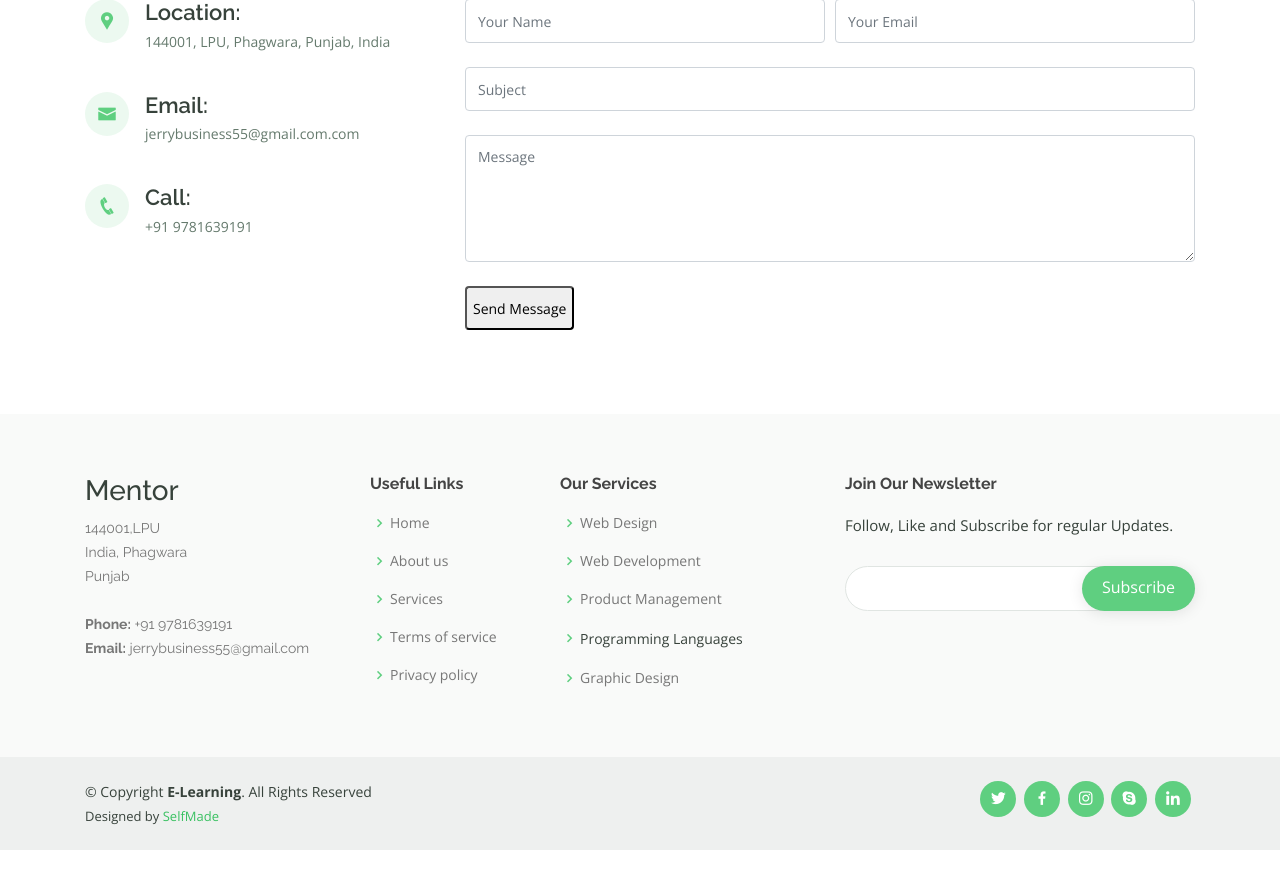
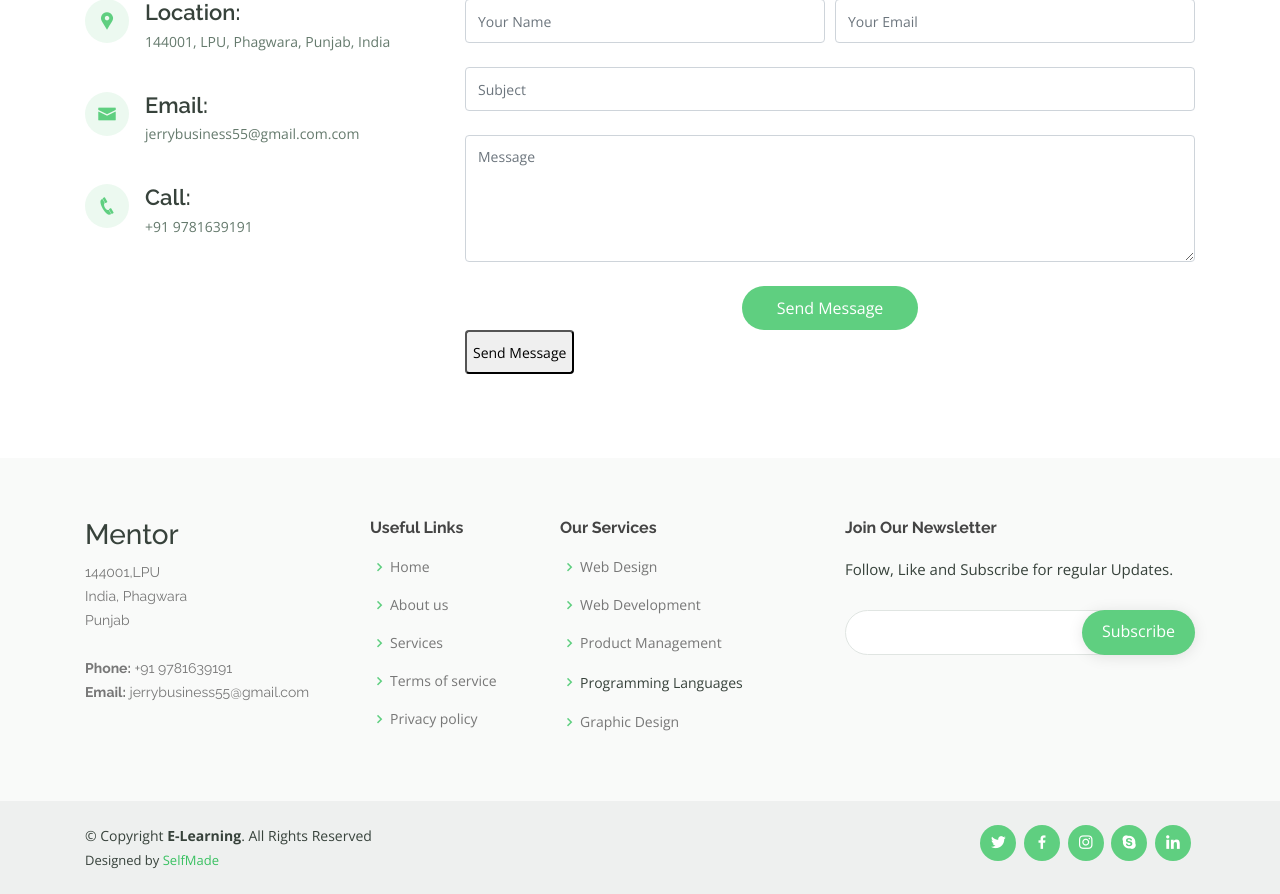
Before and after one commit to Jack9507/Capstone, a Flask app: page /contact in a window 1280 px wide. Shown: the part 610-1504 px from the top of the page. Before the commit the page ends 1460 px from the top, so only its background shows below. Run offline with Flask 2, Linux system fonts and the light colour scheme; some libraries are stand-ins or nearby versions.

Commit message:
modified contact.html

```diff
--- a/templates/contact.html
+++ b/templates/contact.html
@@ -67,7 +67,7 @@
                             <textarea class="form-control" name="message" rows="5" data-rule="required" data-msg="Please write something for us" placeholder="Message"></textarea>
                             <div class="validate"></div>
                         </div>
-                        <!-- <div class="text-center"><button type="submit">Send Message</button></div> -->
+                        <div class="text-center"><button type="submit">Send Message</button></div>
                         <div class="form-group form-button">
                             <input type="submit" name="signup" id="signup" class="form-submit" value="Send Message" />
                         </div>
```
